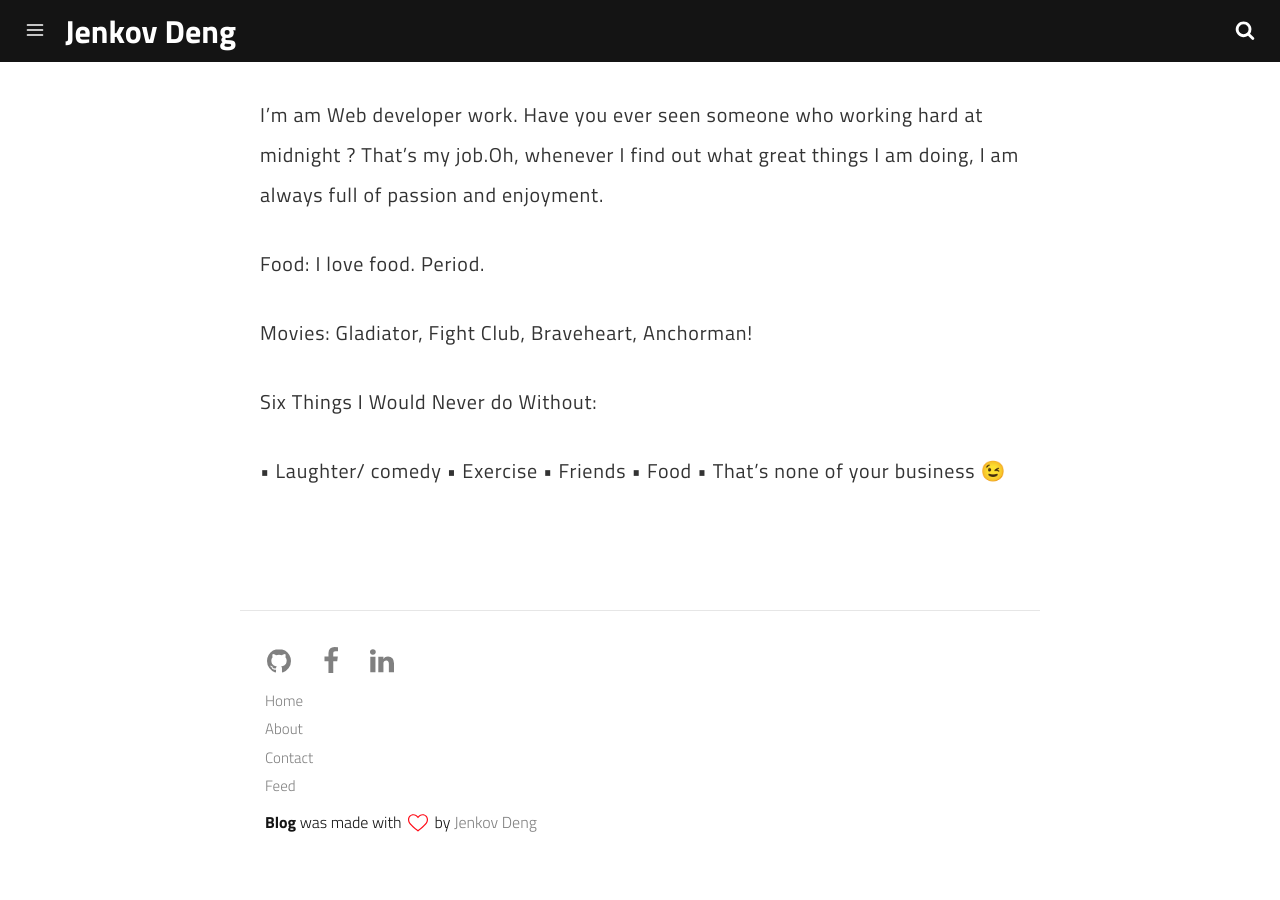
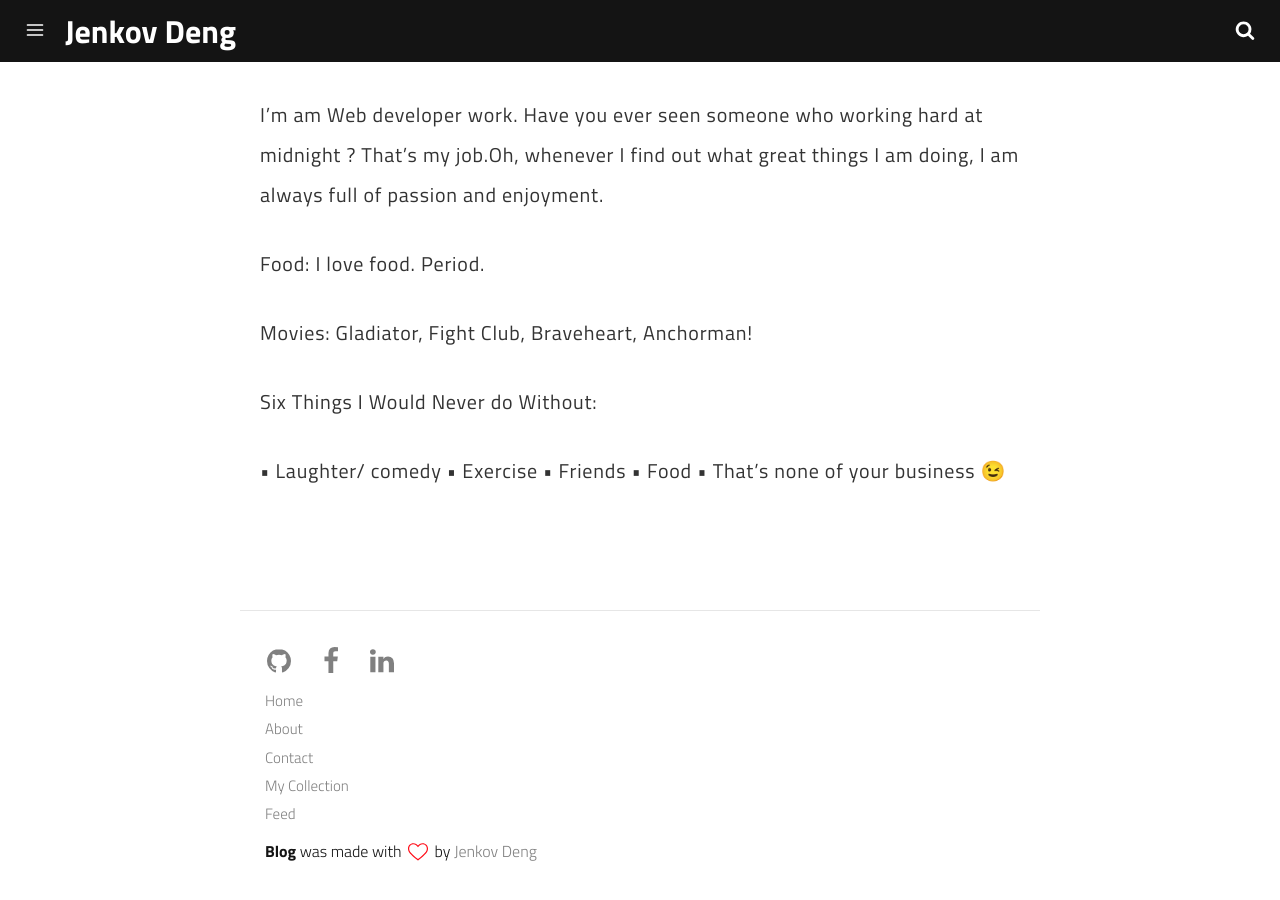
Before and after one commit to smilegithub01/smilegithub01.github.io, a Jekyll site: the page built from about.md, in a window 1280 px wide and 900 px high, scrolled down 634 px. Built offline with Jekyll 4.4.1, drawn with Linux system fonts in a browser that asks for light colours; before the commit the page ends 1505 px from its top, so only the background shows below that.

Commit message:
add link

```diff
--- a/_config.yml
+++ b/_config.yml
@@ -40,6 +40,8 @@ links:
     url: /about/
   - title: Contact
     url: /contact/
+  - title: My Collection
+    url: /funny/
 
 # Exclude my node related stuff
 exclude: ['package.json', 'src', 'node_modules']
```
